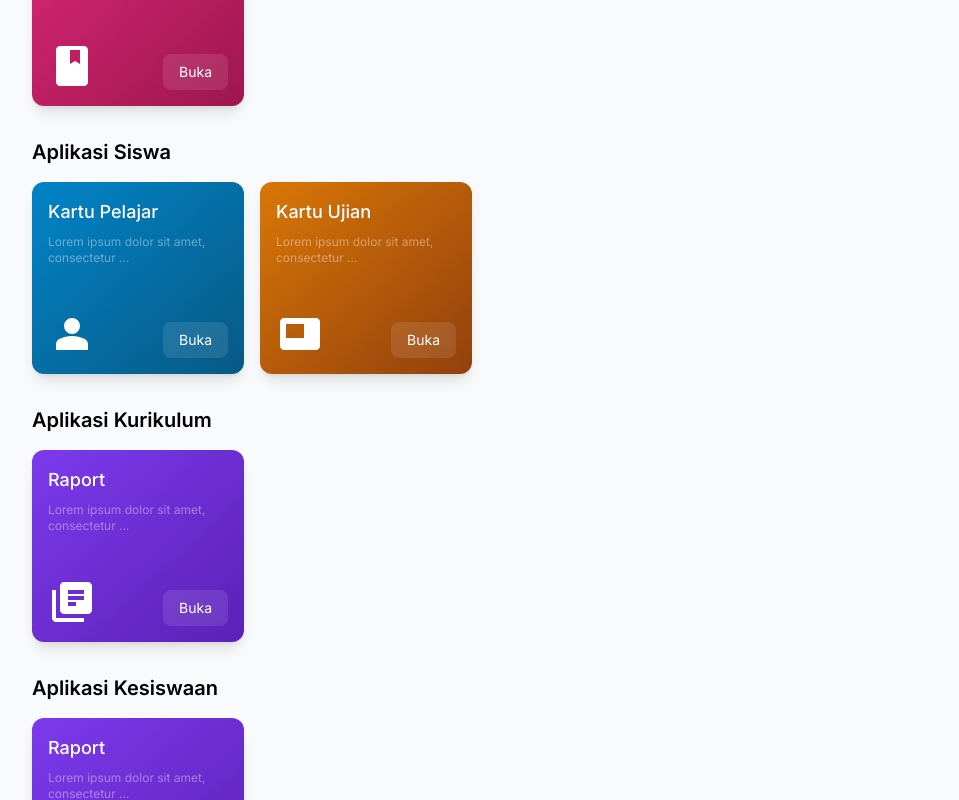
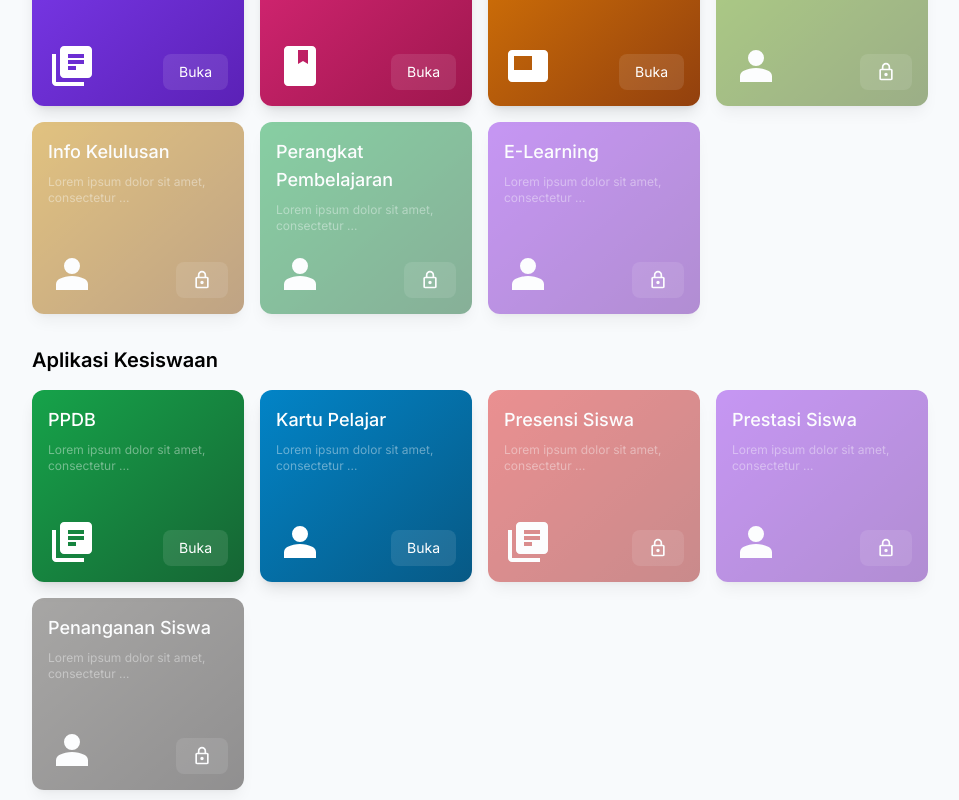
Before and after one commit to rigenski/portal-smkmuh1skh, a React (Vite) app: page / in a window 1280 px wide. Shown: the part 540-1340 px from the top of the page, without its empty margins (160-1119 px from the left). Built offline with nearby package versions, Linux system fonts and the light colour scheme.

Commit message:
feat: added apps lock

```diff
--- a/src/App.jsx
+++ b/src/App.jsx
@@ -125,9 +125,37 @@ function App() {
           </div>
           <div className="mb-2 md:mb-4">
             <h4 className="mb-2 text-md font-semibold md:text-xl md:mb-4">
-              Aplikasi Guru
+              Aplikasi Kurikulum
             </h4>
             <div className="grid grid-cols-2 lg:grid-cols-4 -mx-2">
+              <div className="px-2 pb-4">
+                <div className="w-full h-40 p-4 bg-gradient-to-br from-violet-600 to-violet-800 rounded-xl shadow-lg md:h-48">
+                  <div className="h-full flex flex-col justify-between">
+                    <div>
+                      <h4 className="mb-0.5 text-md font-medium text-white md:mb-2 md:text-lg">
+                        Raport
+                      </h4>
+                      <p className="text-xs font-normal text-white opacity-40">
+                        Lorem ipsum dolor sit amet, consectetur ...
+                      </p>
+                    </div>
+                    <div className="flex justify-between items-end">
+                      <Icon
+                        icon="material-symbols:library-books"
+                        color="#fff"
+                        className="h-10 md:h-12 w-10 md:w-12"
+                      />
+                      <a
+                        href="https://raport.smkmuh1-skh.sch.id/"
+                        target="blank"
+                        className="px-4 py-2 text-sm font-normal text-white bg-white-10 rounded-lg"
+                      >
+                        Buka
+                      </a>
+                    </div>
+                  </div>
+                </div>
+              </div>
               <div className="px-2 pb-4">
                 <div className="w-full h-40 p-4 bg-gradient-to-br from-pink-600 to-pink-800 rounded-xl shadow-lg md:h-48">
                   <div className="h-full flex flex-col justify-between">
@@ -147,41 +175,6 @@ function App() {
                       />
                       <a
                         href="https://jurnalmu.smkmuh1-skh.sch.id/"
-                        target="blank"
-                        className="px-4 py-2 text-sm font-normal text-white bg-white-10 rounded-lg"
-                      >
-                        Buka
-                      </a>
-                    </div>
-                  </div>
-                </div>
-              </div>
-            </div>
-          </div>
-          <div className="mb-2 md:mb-4">
-            <h4 className="mb-2 text-md font-semibold md:text-xl md:mb-4">
-              Aplikasi Siswa
-            </h4>
-            <div className="grid grid-cols-2 lg:grid-cols-4 -mx-2">
-              <div className="px-2 pb-4">
-                <div className="w-full h-40 p-4 bg-gradient-to-br from-sky-600 to-sky-800 rounded-xl shadow-lg md:h-48">
-                  <div className="h-full flex flex-col justify-between">
-                    <div>
-                      <h4 className="mb-0.5 text-md font-medium text-white md:mb-2 md:text-lg">
-                        Kartu Pelajar
-                      </h4>
-                      <p className="text-xs font-normal text-white opacity-40">
-                        Lorem ipsum dolor sit amet, consectetur ...
-                      </p>
-                    </div>
-                    <div className="flex justify-between items-end">
-                      <Icon
-                        icon="material-symbols:person"
-                        color="#fff"
-                        className="h-10 md:h-12 w-10 md:w-12"
-                      />
-                      <a
-                        href="http://kartumu.smkmuh1-skh.sch.id/"
                         target="blank"
                         className="px-4 py-2 text-sm font-normal text-white bg-white-10 rounded-lg"
                       >
@@ -219,19 +212,12 @@ function App() {
                   </div>
                 </div>
               </div>
-            </div>
-          </div>
-          <div className="mb-2 md:mb-4">
-            <h4 className="mb-2 text-md font-semibold md:text-xl md:mb-4">
-              Aplikasi Kurikulum
-            </h4>
-            <div className="grid grid-cols-2 lg:grid-cols-4 -mx-2">
               <div className="px-2 pb-4">
-                <div className="w-full h-40 p-4 bg-gradient-to-br from-violet-600 to-violet-800 rounded-xl shadow-lg md:h-48">
+                <div className="w-full h-40 p-4 bg-gradient-to-br from-lime-600 to-lime-800 rounded-xl shadow-lg opacity-50 md:h-48">
                   <div className="h-full flex flex-col justify-between">
                     <div>
                       <h4 className="mb-0.5 text-md font-medium text-white md:mb-2 md:text-lg">
-                        Raport
+                        Ujian Online
                       </h4>
                       <p className="text-xs font-normal text-white opacity-40">
                         Lorem ipsum dolor sit amet, consectetur ...
@@ -239,16 +225,116 @@ function App() {
                     </div>
                     <div className="flex justify-between items-end">
                       <Icon
-                        icon="material-symbols:library-books"
+                        icon="material-symbols:person"
                         color="#fff"
                         className="h-10 md:h-12 w-10 md:w-12"
                       />
                       <a
-                        href="https://raport.smkmuh1-skh.sch.id/"
+                        href="#"
                         target="blank"
-                        className="px-4 py-2 text-sm font-normal text-white bg-white-10 rounded-lg"
+                        className="px-4 py-2 text-sm font-normal text-white bg-white-10 rounded-lg pointer-events-none"
                       >
-                        Buka
+                        <Icon
+                          icon="material-symbols:lock-outline"
+                          color="#fff"
+                          className="h-5 w-5"
+                        />
+                      </a>
+                    </div>
+                  </div>
+                </div>
+              </div>
+              <div className="px-2 pb-4">
+                <div className="w-full h-40 p-4 bg-gradient-to-br from-yellow-600 to-yellow-800 rounded-xl shadow-lg opacity-50 md:h-48">
+                  <div className="h-full flex flex-col justify-between">
+                    <div>
+                      <h4 className="mb-0.5 text-md font-medium text-white md:mb-2 md:text-lg">
+                        Info Kelulusan
+                      </h4>
+                      <p className="text-xs font-normal text-white opacity-40">
+                        Lorem ipsum dolor sit amet, consectetur ...
+                      </p>
+                    </div>
+                    <div className="flex justify-between items-end">
+                      <Icon
+                        icon="material-symbols:person"
+                        color="#fff"
+                        className="h-10 md:h-12 w-10 md:w-12"
+                      />
+                      <a
+                        href="#"
+                        target="blank"
+                        className="px-4 py-2 text-sm font-normal text-white bg-white-10 rounded-lg pointer-events-none"
+                      >
+                        <Icon
+                          icon="material-symbols:lock-outline"
+                          color="#fff"
+                          className="h-5 w-5"
+                        />
+                      </a>
+                    </div>
+                  </div>
+                </div>
+              </div>
+              <div className="px-2 pb-4">
+                <div className="w-full h-40 p-4 bg-gradient-to-br from-green-600 to-green-800 rounded-xl shadow-lg opacity-50 md:h-48">
+                  <div className="h-full flex flex-col justify-between">
+                    <div>
+                      <h4 className="mb-0.5 text-md font-medium text-white md:mb-2 md:text-lg">
+                        Perangkat Pembelajaran
+                      </h4>
+                      <p className="text-xs font-normal text-white opacity-40">
+                        Lorem ipsum dolor sit amet, consectetur ...
+                      </p>
+                    </div>
+                    <div className="flex justify-between items-end">
+                      <Icon
+                        icon="material-symbols:person"
+                        color="#fff"
+                        className="h-10 md:h-12 w-10 md:w-12"
+                      />
+                      <a
+                        href="#"
+                        target="blank"
+                        className="px-4 py-2 text-sm font-normal text-white bg-white-10 rounded-lg pointer-events-none"
+                      >
+                        <Icon
+                          icon="material-symbols:lock-outline"
+                          color="#fff"
+                          className="h-5 w-5"
+                        />
+                      </a>
+                    </div>
+                  </div>
+                </div>
+              </div>
+              <div className="px-2 pb-4">
+                <div className="w-full h-40 p-4 bg-gradient-to-br from-purple-600 to-purple-800 rounded-xl shadow-lg opacity-50 md:h-48">
+                  <div className="h-full flex flex-col justify-between">
+                    <div>
+                      <h4 className="mb-0.5 text-md font-medium text-white md:mb-2 md:text-lg">
+                        E-Learning
+                      </h4>
+                      <p className="text-xs font-normal text-white opacity-40">
+                        Lorem ipsum dolor sit amet, consectetur ...
+                      </p>
+                    </div>
+                    <div className="flex justify-between items-end">
+                      <Icon
+                        icon="material-symbols:person"
+                        color="#fff"
+                        className="h-10 md:h-12 w-10 md:w-12"
+                      />
+                      <a
+                        href="#"
+                        target="blank"
+                        className="px-4 py-2 text-sm font-normal text-white bg-white-10 rounded-lg pointer-events-none"
+                      >
+                        <Icon
+                          icon="material-symbols:lock-outline"
+                          color="#fff"
+                          className="h-5 w-5"
+                        />
                       </a>
                     </div>
                   </div>
@@ -262,11 +348,11 @@ function App() {
             </h4>
             <div className="grid grid-cols-2 lg:grid-cols-4 -mx-2">
               <div className="px-2 pb-4">
-                <div className="w-full h-40 p-4 bg-gradient-to-br from-violet-600 to-violet-800 rounded-xl shadow-lg md:h-48">
+                <div className="w-full h-40 p-4 bg-gradient-to-br from-green-600 to-green-800 rounded-xl shadow-lg md:h-48">
                   <div className="h-full flex flex-col justify-between">
                     <div>
                       <h4 className="mb-0.5 text-md font-medium text-white md:mb-2 md:text-lg">
-                        Raport
+                        PPDB
                       </h4>
                       <p className="text-xs font-normal text-white opacity-40">
                         Lorem ipsum dolor sit amet, consectetur ...
@@ -279,11 +365,135 @@ function App() {
                         className="h-10 md:h-12 w-10 md:w-12"
                       />
                       <a
-                        href="https://raport.smkmuh1-skh.sch.id/"
+                        href="http://ppdb.smkmuh1-skh.sch.id/"
                         target="blank"
                         className="px-4 py-2 text-sm font-normal text-white bg-white-10 rounded-lg"
                       >
                         Buka
+                      </a>
+                    </div>
+                  </div>
+                </div>
+              </div>
+              <div className="px-2 pb-4">
+                <div className="w-full h-40 p-4 bg-gradient-to-br from-sky-600 to-sky-800 rounded-xl shadow-lg md:h-48">
+                  <div className="h-full flex flex-col justify-between">
+                    <div>
+                      <h4 className="mb-0.5 text-md font-medium text-white md:mb-2 md:text-lg">
+                        Kartu Pelajar
+                      </h4>
+                      <p className="text-xs font-normal text-white opacity-40">
+                        Lorem ipsum dolor sit amet, consectetur ...
+                      </p>
+                    </div>
+                    <div className="flex justify-between items-end">
+                      <Icon
+                        icon="material-symbols:person"
+                        color="#fff"
+                        className="h-10 md:h-12 w-10 md:w-12"
+                      />
+                      <a
+                        href="http://kartumu.smkmuh1-skh.sch.id/"
+                        target="blank"
+                        className="px-4 py-2 text-sm font-normal text-white bg-white-10 rounded-lg"
+                      >
+                        Buka
+                      </a>
+                    </div>
+                  </div>
+                </div>
+              </div>
+              <div className="px-2 pb-4">
+                <div className="w-full h-40 p-4 bg-gradient-to-br from-red-600 to-red-800 rounded-xl shadow-lg opacity-50 md:h-48">
+                  <div className="h-full flex flex-col justify-between">
+                    <div>
+                      <h4 className="mb-0.5 text-md font-medium text-white md:mb-2 md:text-lg">
+                        Presensi Siswa
+                      </h4>
+                      <p className="text-xs font-normal text-white opacity-40">
+                        Lorem ipsum dolor sit amet, consectetur ...
+                      </p>
+                    </div>
+                    <div className="flex justify-between items-end">
+                      <Icon
+                        icon="material-symbols:library-books"
+                        color="#fff"
+                        className="h-10 md:h-12 w-10 md:w-12"
+                      />
+                      <a
+                        href="#"
+                        target="blank"
+                        className="px-4 py-2 text-sm font-normal text-white bg-white-10 rounded-lg pointer-events-none"
+                      >
+                        <Icon
+                          icon="material-symbols:lock-outline"
+                          color="#fff"
+                          className="h-5 w-5"
+                        />
+                      </a>
+                    </div>
+                  </div>
+                </div>
+              </div>
+              <div className="px-2 pb-4">
+                <div className="w-full h-40 p-4 bg-gradient-to-br from-purple-600 to-purple-800 rounded-xl shadow-lg opacity-50 md:h-48">
+                  <div className="h-full flex flex-col justify-between">
+                    <div>
+                      <h4 className="mb-0.5 text-md font-medium text-white md:mb-2 md:text-lg">
+                        Prestasi Siswa
+                      </h4>
+                      <p className="text-xs font-normal text-white opacity-40">
+                        Lorem ipsum dolor sit amet, consectetur ...
+                      </p>
+                    </div>
+                    <div className="flex justify-between items-end">
+                      <Icon
+                        icon="material-symbols:person"
+                        color="#fff"
+                        className="h-10 md:h-12 w-10 md:w-12"
+                      />
+                      <a
+                        href="#"
+                        target="blank"
+                        className="px-4 py-2 text-sm font-normal text-white bg-white-10 rounded-lg pointer-events-none"
+                      >
+                        <Icon
+                          icon="material-symbols:lock-outline"
+                          color="#fff"
+                          className="h-5 w-5"
+                        />
+                      </a>
+                    </div>
+                  </div>
+                </div>
+              </div>
+              <div className="px-2 pb-4">
+                <div className="w-full h-40 p-4 bg-gradient-to-br from-stone-600 to-stone-800 rounded-xl shadow-lg opacity-50 md:h-48">
+                  <div className="h-full flex flex-col justify-between">
+                    <div>
+                      <h4 className="mb-0.5 text-md font-medium text-white md:mb-2 md:text-lg">
+                        Penanganan Siswa
+                      </h4>
+                      <p className="text-xs font-normal text-white opacity-40">
+                        Lorem ipsum dolor sit amet, consectetur ...
+                      </p>
+                    </div>
+                    <div className="flex justify-between items-end">
+                      <Icon
+                        icon="material-symbols:person"
+                        color="#fff"
+                        className="h-10 md:h-12 w-10 md:w-12"
+                      />
+                      <a
+                        href="#"
+                        target="blank"
+                        className="px-4 py-2 text-sm font-normal text-white bg-white-10 rounded-lg pointer-events-none"
+                      >
+                        <Icon
+                          icon="material-symbols:lock-outline"
+                          color="#fff"
+                          className="h-5 w-5"
+                        />
                       </a>
                     </div>
                   </div>
```
